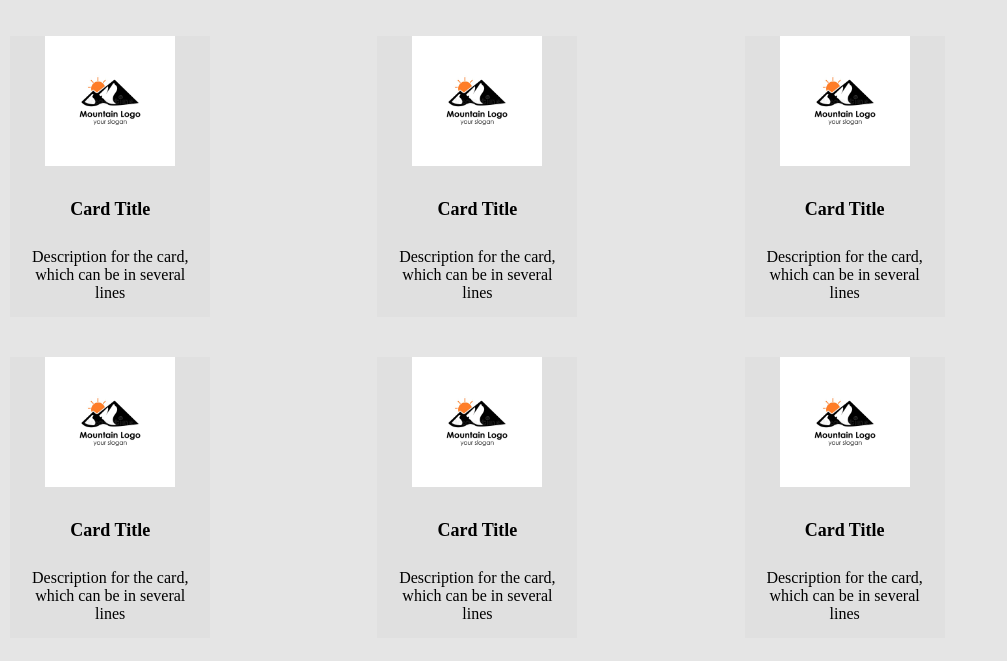
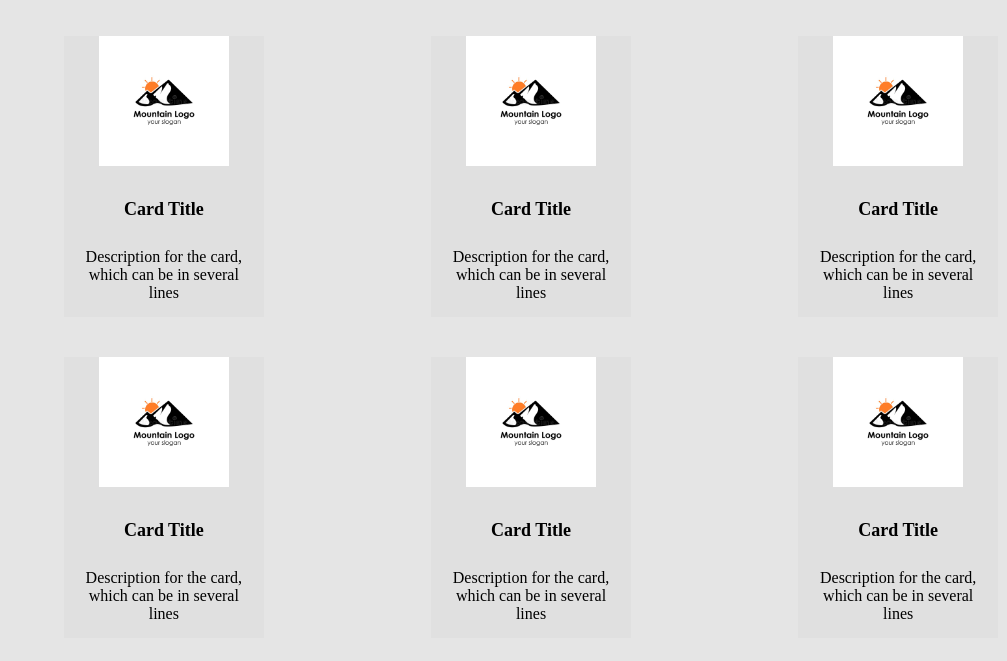
Before and after one commit to Rusich01/New_hm_card-1, a plain HTML site: page murkup/index.html in a window 1280 px wide. Shown: the whole page, without its empty margins (127-1134 px from the left). Drawn offline with Linux system fonts and the light colour scheme.

Commit message:
error correction

```diff
--- a/murkup/css/style.css
+++ b/murkup/css/style.css
@@ -10,11 +10,12 @@ body {
   display: inline-block;
   width: 30%;
   vertical-align: middle;
+  padding: 20px 30px;
   margin-left: -4px;
 }
 .container-card {
   width: 200px;
-  margin: 20px 30px;
+  margin: 0 auto;
   padding: 0 15px;
   background: #e0e0e0;
   color: #000000;
```
